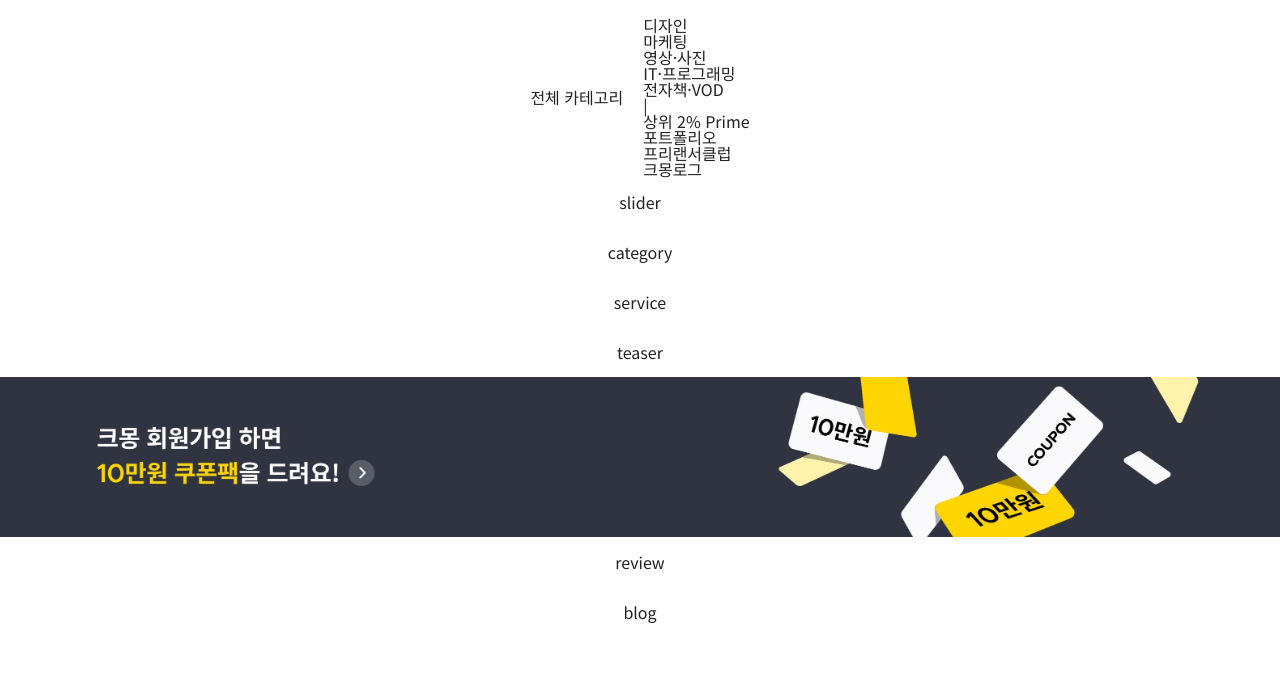
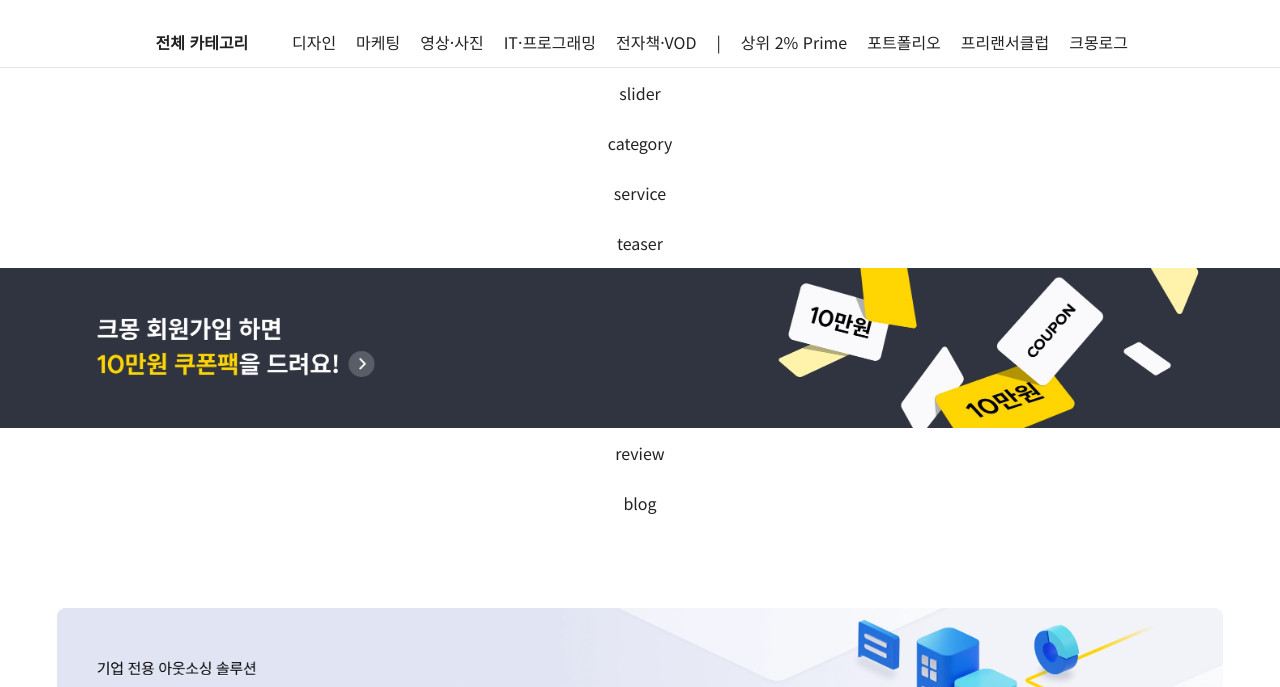
Before and after one commit to jha2ee/kmong-clone-coding, a plain HTML site: page index.html in a window 1280 px wide. Shown: the part 113-800 px from the top of the page. Drawn offline with nearby package versions, Linux system fonts and the light colour scheme.

Commit message:
💄 필요없는 속성 분리 및 카테고리 CSS 추가

```diff
--- a/css/section.css
+++ b/css/section.css
@@ -1,8 +1,3 @@
-.section-header {
-  display: inline;
-  margin-right: auto;
-  margin-left: auto;
-}
 .section-header section {
   display: flex;
   gap: 20px;
@@ -44,14 +39,26 @@
 }
 
 .section-header .item a {
-  text-decoration: none;
-  color: var(--primary-black);
   text-align: center;
   font-weight: 600;
 }
+.section-header .category {
+  border-bottom: 1px solid var(--active-gray);
+}
 
-.section-header .category {
-
+.section-header .all-category {
+  width: 120px;
+  cursor: pointer;
+  font-weight: 800;
+  text-align: center;
+}
+.section-header .sub-category {
+  display: flex;
+  transition: 0.4s;
+}
+.sub-category-item {
+  cursor: pointer;
+  padding: 10px;
 }
 
 #signup {
```
